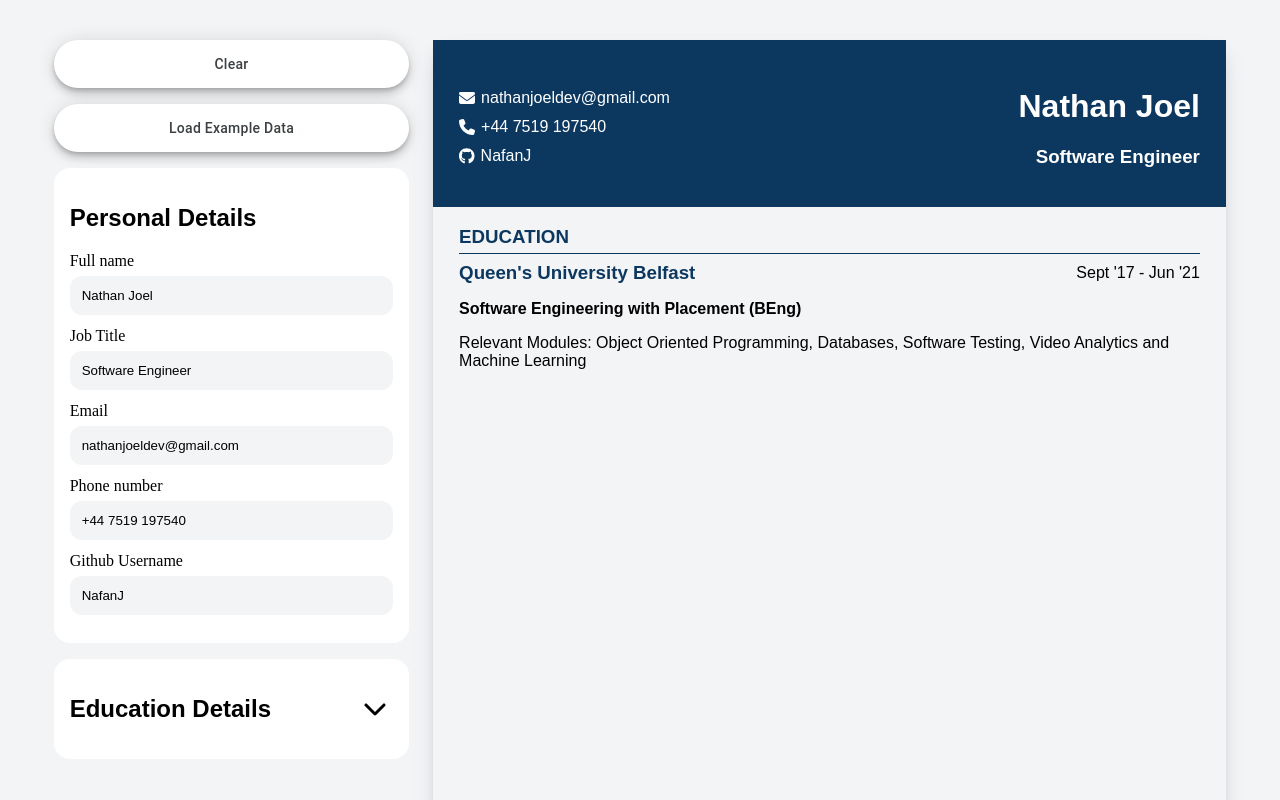
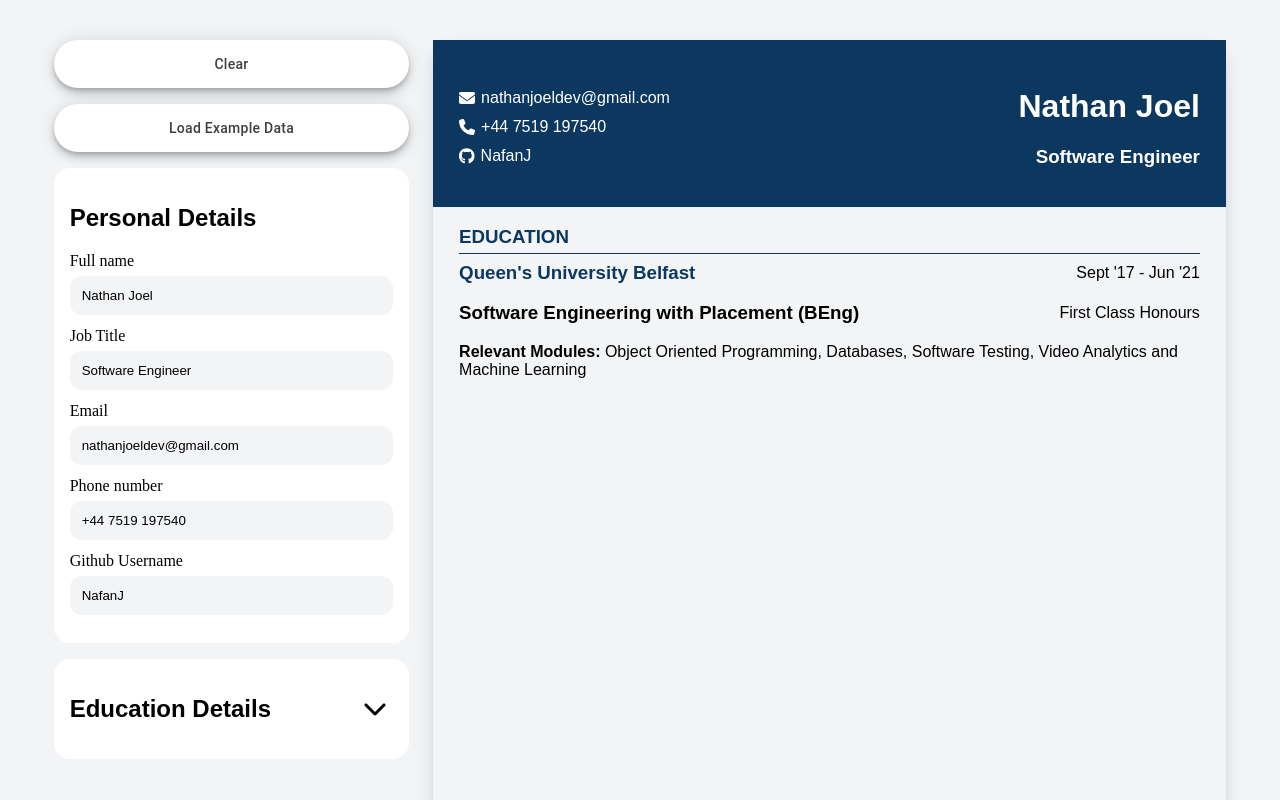
Before and after one commit to NafanJ/cv-builder, a React app: page / in a window 1280 px wide. Shown: the top 800 px of the page. Built offline with nearby package versions, Linux system fonts and the light colour scheme; the HTML template or start-up script is replaced by a standard one.

Commit message:
Classification Input

```diff
--- a/src/App.jsx
+++ b/src/App.jsx
@@ -13,8 +13,9 @@ function App() {
     email: "nathanjoeldev@gmail.com",
     phoneNumber: "+44 7519 197540",
     github: "NafanJ",
+    school: "Queen's University Belfast",
     degree: "Software Engineering with Placement (BEng)",
-    school: "Queen's University Belfast",
+    classification: "First Class Honours",
     location: "Belfast, UK",
     startDate: "Sept '17",
     endDate: "Jun '21",
@@ -52,6 +53,7 @@ function App() {
             phoneNumber: "",
             github: "",
             degree: "",
+            classification: "",
             school: "",
             location: "",
             startDate: "",
@@ -74,6 +76,7 @@ function App() {
             onChange={handlePersonalInfoChange}
             school={personalInfo.school}
             degree={personalInfo.degree}
+            classification={personalInfo.classification}
             startDate={personalInfo.startDate}
             endDate={personalInfo.endDate}
             location={personalInfo.location}
--- a/src/components/EducationDetails.jsx
+++ b/src/components/EducationDetails.jsx
@@ -6,7 +6,7 @@ import { FontAwesomeIcon } from '@fortawesome/react-fontawesome';
 import { faChevronDown } from '@fortawesome/free-solid-svg-icons';
 import "../styles/EducationDetails.css";
 
-function EducationDetails({ onChange, school, degree, startDate, endDate, location, tags, addTag, removeTag }) {
+function EducationDetails({ onChange, school, degree, classification, startDate, endDate, location, tags, addTag, removeTag }) {
   const [isVisible, setIsVisible] = useState(false);
 
   const toggleVisibility = () => {
@@ -47,6 +47,15 @@ function EducationDetails({ onChange, school, degree, startDate, endDate, locati
           />
           <InputGroup
             type="text"
+            id="classification"
+            labelText="Classification"
+            placeholder="Enter final grade"
+            value={classification}
+            onChange={onChange}
+            data-key="classification"
+          />
+          <InputGroup
+            type="text"
             id="start-date"
             labelText="Start Date"
             placeholder="Enter start date"
--- a/src/components/EducationDetailsSection.jsx
+++ b/src/components/EducationDetailsSection.jsx
@@ -2,8 +2,8 @@ import "../styles/EducationDetailsSection.css"
 import { FontAwesomeIcon } from '@fortawesome/react-fontawesome';
 import { faEnvelope, faPhone, faLocationDot } from '@fortawesome/free-solid-svg-icons';
 
-function EducationDetailsSection({school, degree, startDate, endDate, location, tags }) {
-const shouldDisplayEducationHeader = school || degree || startDate || endDate || location;
+function EducationDetailsSection({school, degree, classification, startDate, endDate, location, tags }) {
+const shouldDisplayEducationHeader = school || degree || classification || startDate || endDate || location;
 const formattedTags = tags.join(', ');
   return (
     <div className="education">
@@ -19,11 +19,14 @@ const formattedTags = tags.join(', ');
                 )}
             </div>
         </div>
-        {degree && (
-            <h3>{degree}</h3>
-        )}
+        <div className="education-degree">
+            {degree && (
+                <h3>{degree}</h3>
+            )}
+            <span>{classification}</span>
+        </div>
         {tags && tags.length > 0 &&(
-            <p>Relevant Modules: {formattedTags}</p>
+            <p><span>Relevant Modules:</span> {formattedTags}</p>
         )}
     </div>
   );
--- a/src/components/Resume.jsx
+++ b/src/components/Resume.jsx
@@ -15,6 +15,7 @@ function Resume(personalInfo, educationDetails, professionalExperience) {
         <EducationDetailsSection
             school={personalInfo.personalDetails.school}
             degree={personalInfo.personalDetails.degree}
+            classification={personalInfo.personalDetails.classification}
             startDate={personalInfo.personalDetails.startDate}
             endDate={personalInfo.personalDetails.endDate}
             location={personalInfo.personalDetails.location}
--- a/src/styles/EducationDetails.css
+++ b/src/styles/EducationDetails.css
@@ -14,7 +14,7 @@
 .form-content {
     overflow: hidden;
     transition: max-height 0.5s ease-out, padding 0.5s ease-out;
-    max-height: 600px;
+    max-height: 650px;
 }
 
 .collapsed {
```
